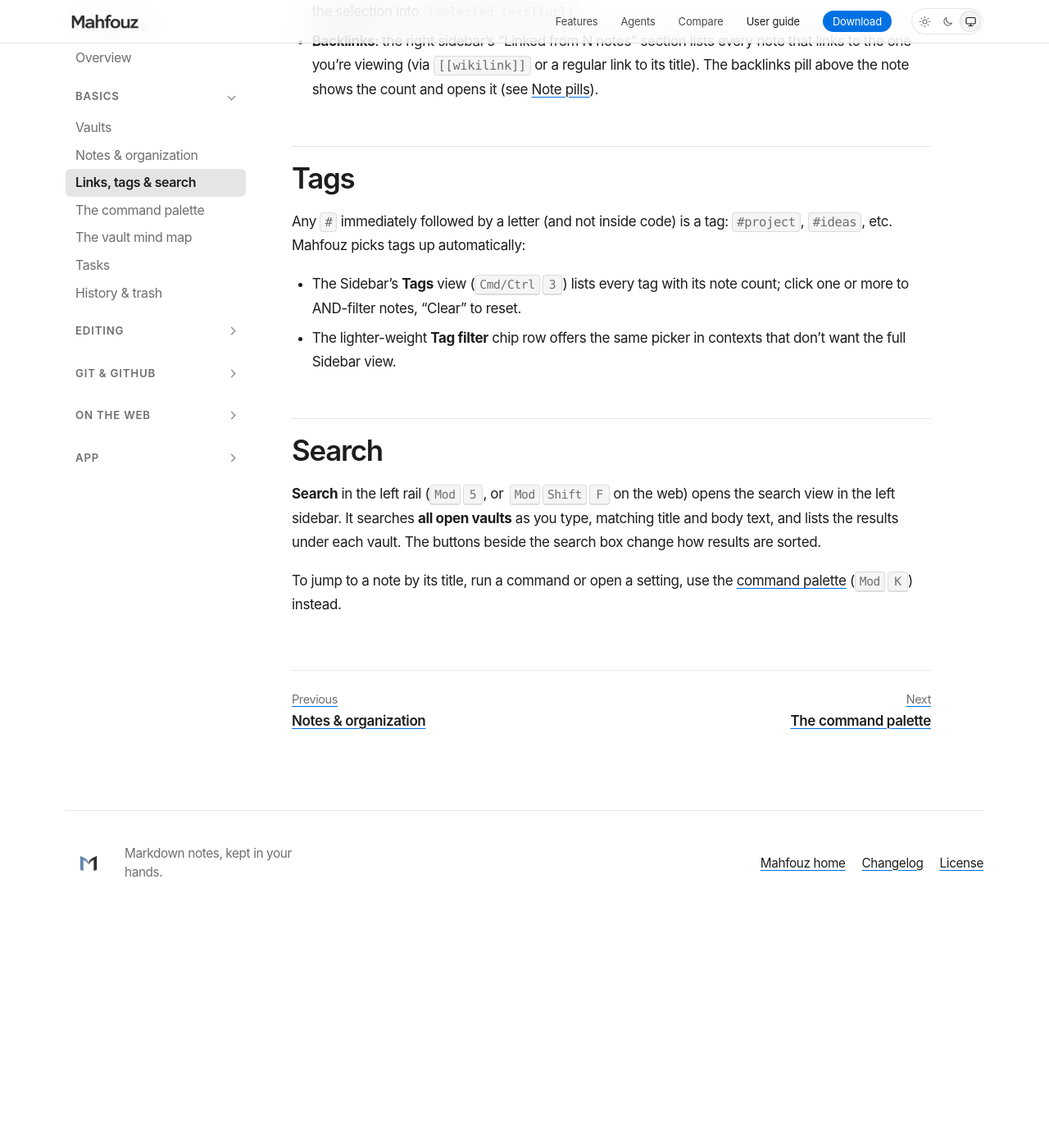
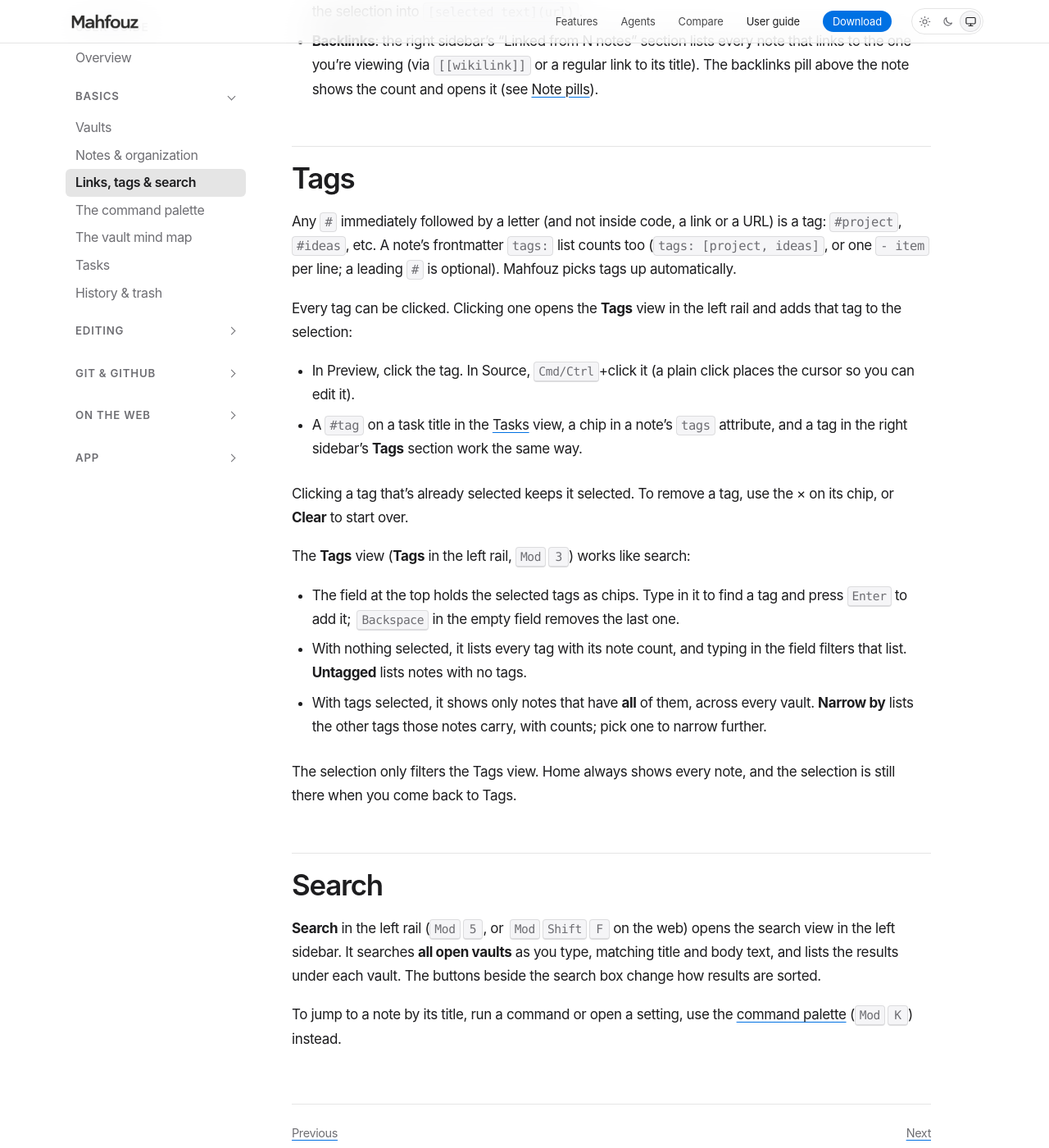
Before and after one commit to mahfouz-app/docs, a Jekyll site: the page built from guide/links.md, in a window 1280 px wide and 1400 px high, scrolled down 817 px. Shown: the whole window at 82% size. Built offline with Jekyll 4.4.1, drawn with Linux system fonts in a browser that asks for light colours; before the commit the page ends 1934 px from its top, so only the background shows below that.

Commit message:
guide: clickable tags and the search-style Tags view
Co-Authored-By: Claude Opus 5.5 <noreply@anthropic.com>

```diff
--- a/guide/links.md
+++ b/guide/links.md
@@ -36,13 +36,37 @@ permalink: /guide/links/
 
 ## Tags
 
-Any `#` immediately followed by a letter (and not inside code) is a tag:
-`#project`, `#ideas`, etc. Mahfouz picks tags up automatically:
+Any `#` immediately followed by a letter (and not inside code, a link or a
+URL) is a tag: `#project`, `#ideas`, etc. A note's frontmatter `tags:` list
+counts too (`tags: [project, ideas]`, or one `- item` per line; a leading `#`
+is optional). Mahfouz picks tags up automatically.
 
-- The Sidebar's **Tags** view (<kbd>Cmd/Ctrl</kbd><kbd>3</kbd>) lists every tag with its note
-  count; click one or more to AND-filter notes, "Clear" to reset.
-- The lighter-weight **Tag filter** chip row offers the same picker in
-  contexts that don't want the full Sidebar view.
+Every tag can be clicked. Clicking one opens the **Tags** view in the left
+rail and adds that tag to the selection:
+
+- In Preview, click the tag. In Source, <kbd>Cmd/Ctrl</kbd>+click it (a
+  plain click places the cursor so you can edit it).
+- A `#tag` on a task title in the [Tasks](/guide/tasks/) view, a chip in a
+  note's `tags` attribute, and a tag in the right sidebar's **Tags** section
+  work the same way.
+
+Clicking a tag that's already selected keeps it selected. To remove a tag,
+use the × on its chip, or **Clear** to start over.
+
+The **Tags** view (**Tags** in the left rail, <kbd>Mod</kbd><kbd>3</kbd>) works like
+search:
+
+- The field at the top holds the selected tags as chips. Type in it to
+  find a tag and press <kbd>Enter</kbd> to add it; <kbd>Backspace</kbd> in
+  the empty field removes the last one.
+- With nothing selected, it lists every tag with its note count, and typing
+  in the field filters that list. **Untagged** lists notes with no tags.
+- With tags selected, it shows only notes that have **all** of them, across
+  every vault. **Narrow by** lists the other tags those notes carry, with
+  counts; pick one to narrow further.
+
+The selection only filters the Tags view. Home always shows every note, and
+the selection is still there when you come back to Tags.
 
 ## Search
 
```
Also changed, not shown: guide/attributes.md (+1 -1 lines), guide/tasks.md (+2 -1 lines).
